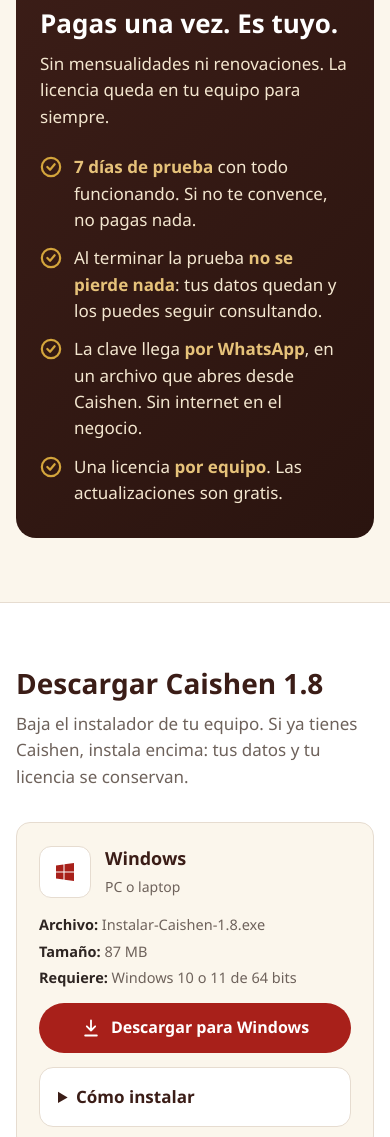
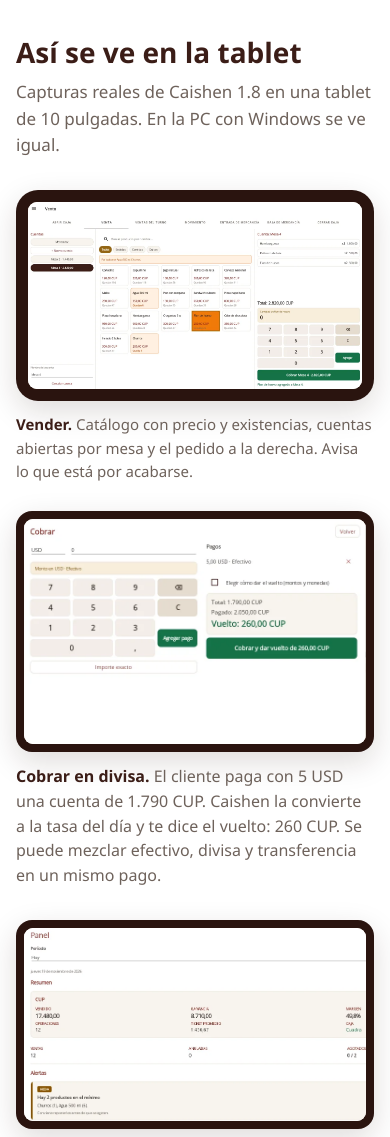
Before and after one commit to iv4n42/caishen-web, a plain HTML site: page index.html in a window 390 px wide. Shown: the part 3525-4662 px from the top of the page. Drawn offline with Linux system fonts and the light colour scheme.

Commit message:
Capturas reales de la tablet con un negocio de demostración
Co-Authored-By: Claude Opus 5.5 <noreply@anthropic.com>

```diff
--- a/index.html
+++ b/index.html
@@ -104,6 +104,24 @@
   .icono { width: 44px; height: 44px; border-radius: 12px; background: var(--crema-2); display: grid; place-items: center; color: var(--laca); }
   .sobre-blanco .icono { background: #fff; border: 1px solid var(--borde); }
   .icono svg { width: 24px; height: 24px; }
+
+  /* ---------- Capturas ---------- */
+  .captura { margin: 0; }
+  .marco { background: var(--tierra); padding: 8px; border-radius: 16px; box-shadow: 0 10px 30px #2a140f26; }
+  .marco img { border-radius: 9px; width: 100%; height: auto; background: var(--crema); }
+  .captura figcaption { margin-top: 12px; font-size: 15px; color: var(--carbon-suave); }
+  .captura figcaption b { color: var(--tierra-media); }
+  .captura.principal { margin-bottom: 28px; }
+  .captura.principal .marco { padding: 12px; border-radius: 22px; }
+  .marco { display: block; }
+  .filas { display: grid; gap: 32px; }
+  .fila figcaption { font-size: 16px; }
+  @media (min-width: 720px) {
+    .fila { display: grid; grid-template-columns: 1.5fr 1fr; gap: 32px; align-items: center; }
+    .fila:nth-child(even) { grid-template-columns: 1fr 1.5fr; }
+    .fila:nth-child(even) .marco { order: 2; }
+    .fila figcaption { margin-top: 0; }
+  }
 
   /* ---------- Licencia ---------- */
   .licencia { background: linear-gradient(135deg, var(--tierra-media), var(--tierra)); color: #f3e6cf; border-radius: 20px; padding: 32px 24px; display: grid; gap: 24px; }
@@ -280,8 +298,38 @@
     </div>
   </section>
 
+  <!-- ===================== CAPTURAS =====================
+       Capturas reales de la tablet (Caishen 1.8, 1280×800) con un negocio de demostración.
+       Recortadas sin la barra de Android y en WebP para que pesen poco. -->
+  <section id="capturas" class="sobre-blanco">
+    <div class="envoltura">
+      <h2 class="titulo-seccion">Así se ve en la tablet</h2>
+      <p class="entrada">Capturas reales de Caishen 1.8 en una tablet de 10 pulgadas. En la PC con Windows se ve igual.</p>
+
+      <figure class="captura principal">
+        <div class="marco"><img src="img/venta.webp" width="1280" height="716" loading="lazy" alt="Pantalla de venta: a la izquierda las cuentas abiertas por mesa, al centro el catálogo con precios y existencias, a la derecha el pedido de la Mesa 4 con su total y el teclado de cantidades."></div>
+        <figcaption><b>Vender.</b> Catálogo con precio y existencias, cuentas abiertas por mesa y el pedido a la derecha. Avisa lo que está por acabarse.</figcaption>
+      </figure>
+
+      <div class="filas">
+        <figure class="captura fila">
+          <a class="marco" href="img/cobro.webp" target="_blank" rel="noopener"><img src="img/cobro.webp" width="730" height="480" loading="lazy" alt="Ventana de cobro: el cliente paga 5 USD por una cuenta de 1.790 CUP y Caishen calcula 260 CUP de vuelto."></a>
+          <figcaption><b>Cobrar en divisa.</b> El cliente paga con 5 USD una cuenta de 1.790 CUP. Caishen la convierte a la tasa del día y te dice el vuelto: 260 CUP. Se puede mezclar efectivo, divisa y transferencia en un mismo pago.</figcaption>
+        </figure>
+        <figure class="captura fila">
+          <a class="marco" href="img/panel.webp" target="_blank" rel="noopener"><img src="img/panel.webp" width="905" height="510" loading="lazy" alt="Panel del administrador: lo vendido en el día, la ganancia, el margen, el ticket promedio y una alerta de productos en el mínimo."></a>
+          <figcaption><b>El día de un vistazo.</b> Lo vendido, la ganancia y el margen, si la caja cuadra, y qué productos hay que reponer antes de que se acaben.</figcaption>
+        </figure>
+        <figure class="captura fila">
+          <a class="marco" href="img/cierre.webp" target="_blank" rel="noopener"><img src="img/cierre.webp" width="736" height="612" loading="lazy" alt="Cierre de caja: por cada moneda, lo que debería haber en la gaveta, lo contado y de dónde sale cada número."></a>
+          <figcaption><b>Cerrar la caja.</b> Para cada moneda, lo que debería haber en la gaveta y de dónde sale: fondo, ventas, vueltos y salidas. Cuentas, escribes lo que hay y Caishen te dice si cuadra.</figcaption>
+        </figure>
+      </div>
+    </div>
+  </section>
+
   <!-- ===================== LICENCIA ===================== -->
-  <section id="licencia" style="padding-top:0">
+  <section id="licencia">
     <div class="envoltura">
       <div class="licencia">
         <div>
```
Also changed, not shown: img/cierre.webp (added), img/cobro.webp (added), img/panel.webp (added), img/venta.webp (added), 1 other file.
